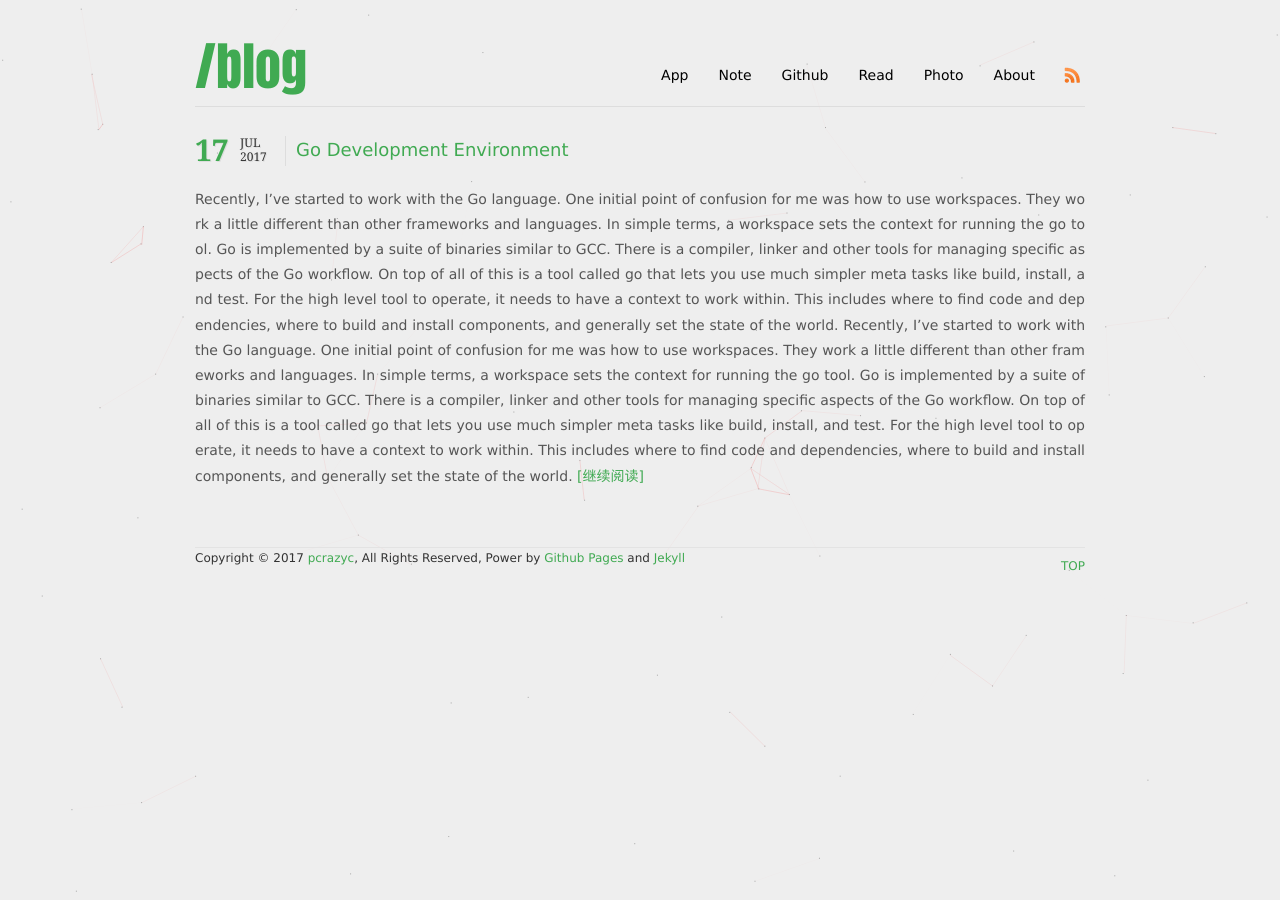
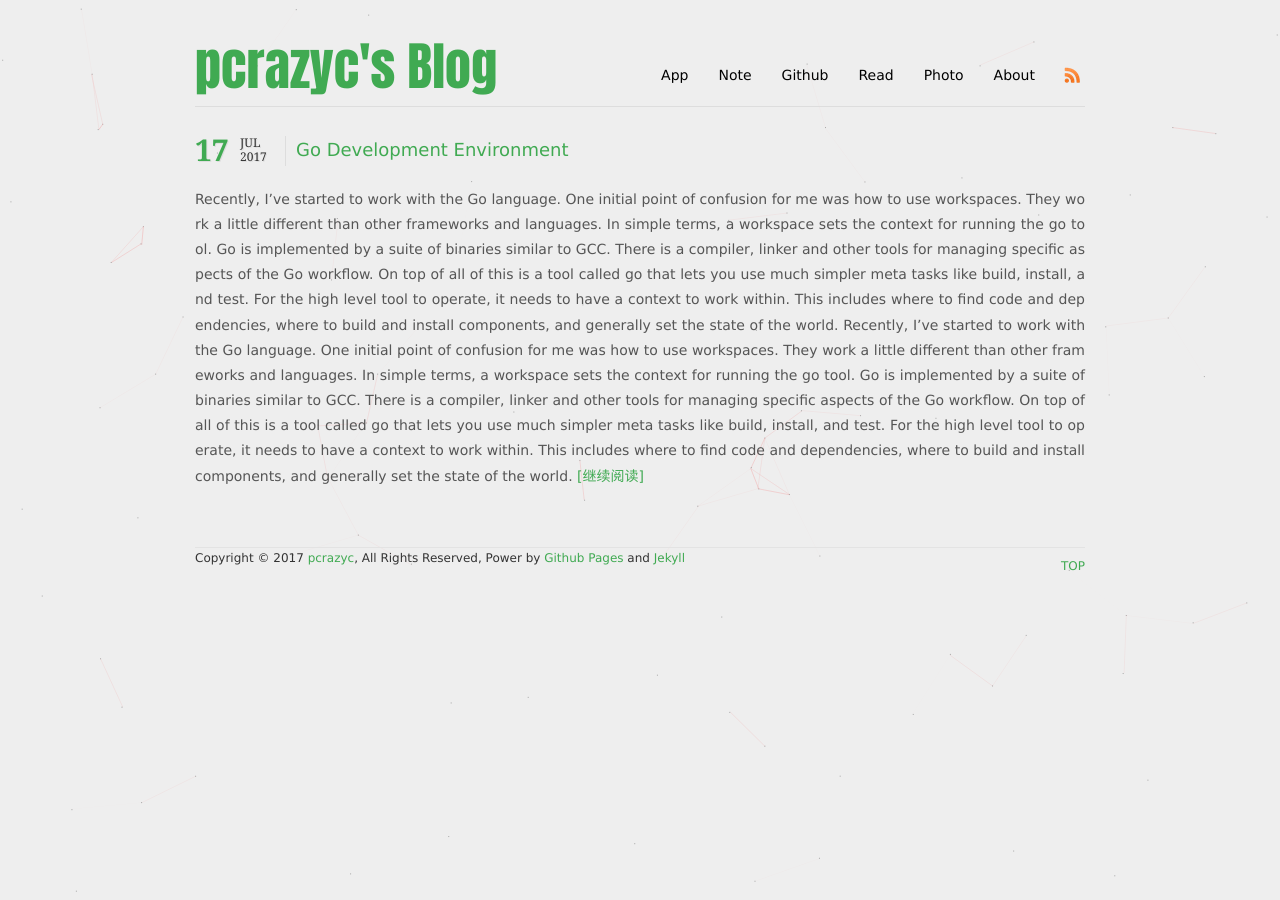
Before and after one commit to freeblank/blog, a Jekyll site: the page built from index.html, in a window 1280 px wide. Built offline with Jekyll 4.4.1, drawn with Linux system fonts in a browser that asks for light colours; nearby versions of some CDN libraries; comment, search, counter and statistics services are not loaded.

Commit message:
fix head

```diff
--- a/_includes/header.html
+++ b/_includes/header.html
@@ -1,6 +1,6 @@
         <div id="header">
             <header id="blog_title">
-                <h1><a href="/">{{site.url}}</a></h1>
+                <h1><a href="/{ site.url }">{{site.title}}</a></h1>
             </header>
             <nav id="menu">
                 <ul class="header-nav">
```
